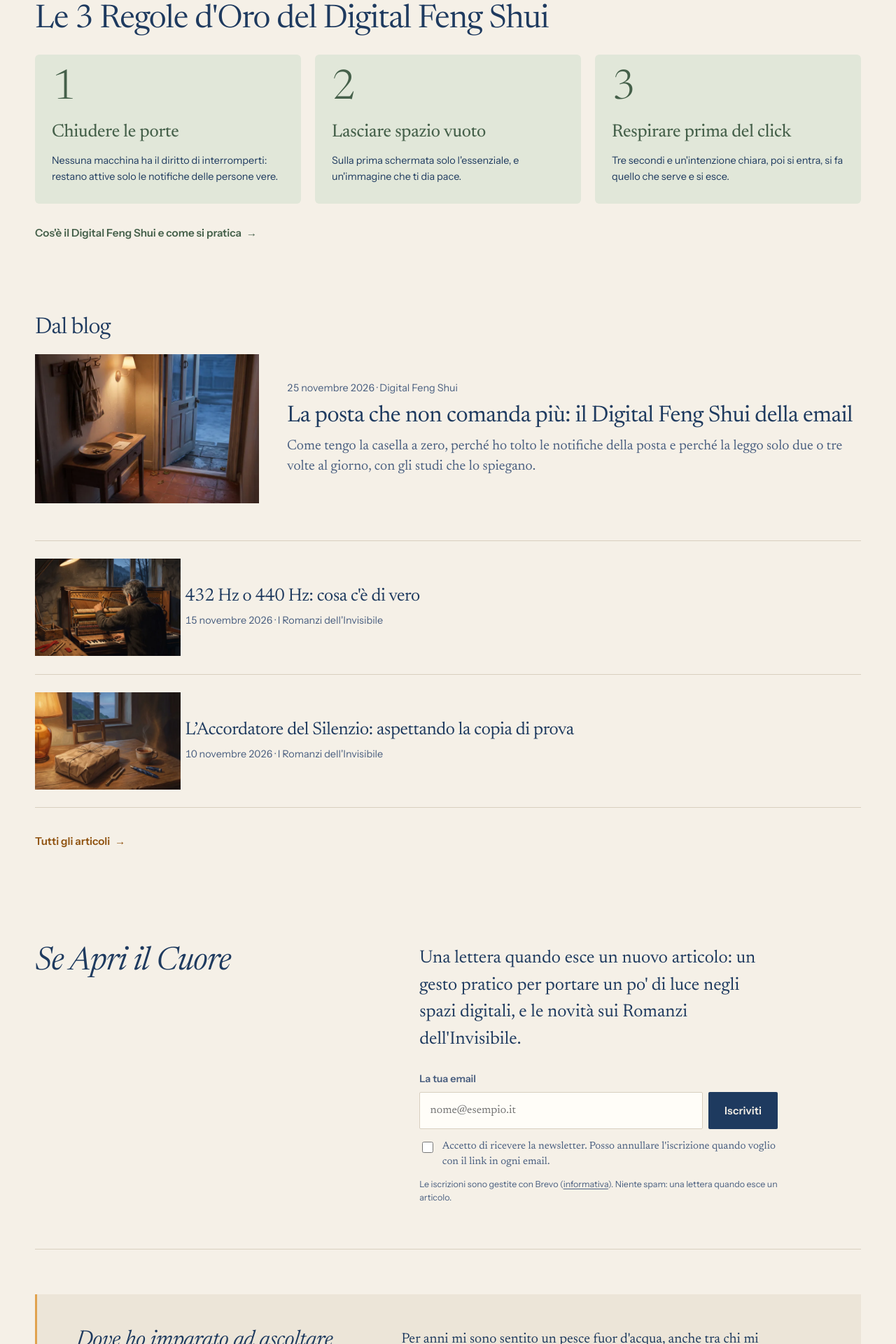
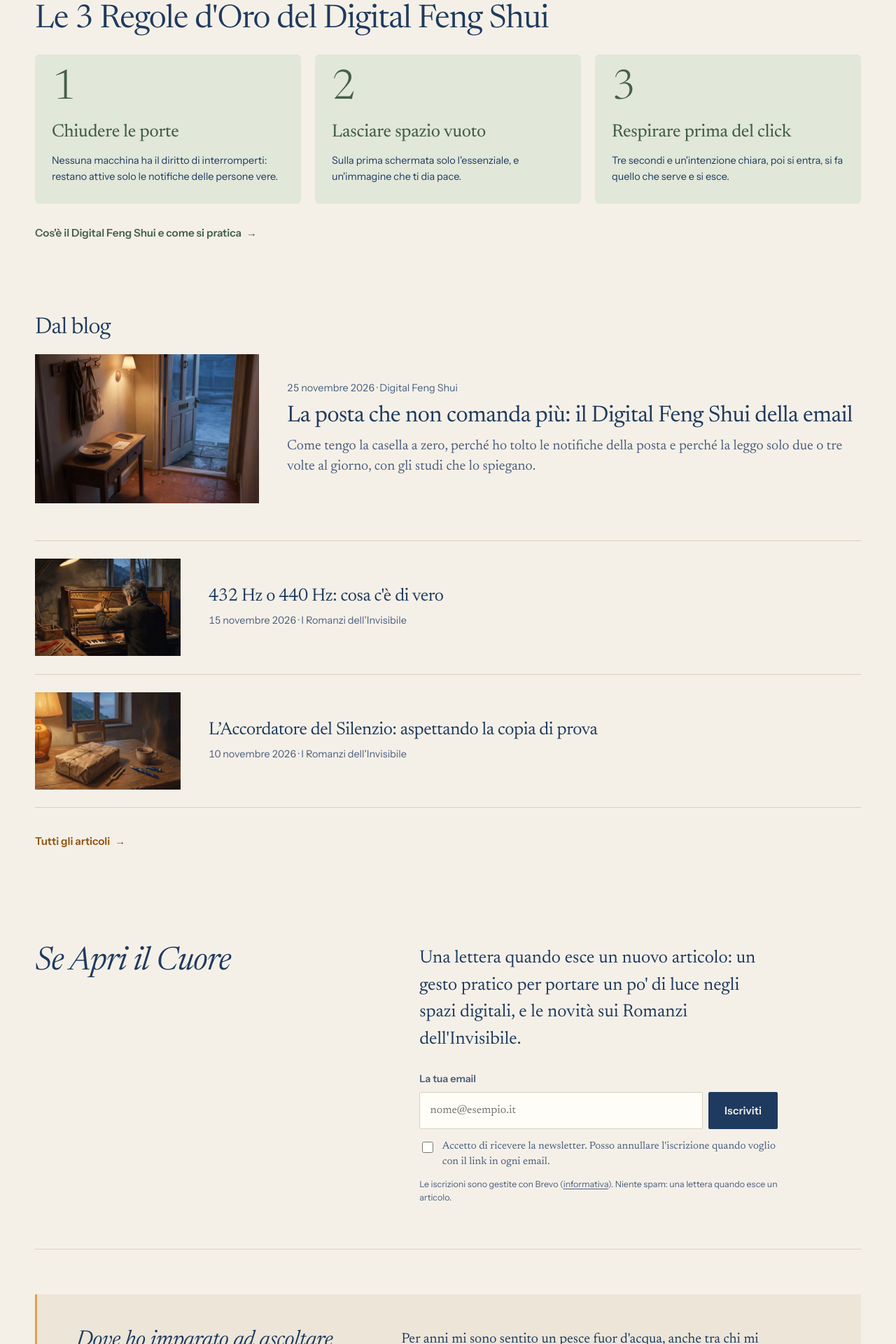
Before and after one commit to paolofurini/seapriilcuore, a Jekyll site: the page built from index.html, in a window 1280 px wide. Shown: the part 864-2784 px from the top of the page at 70% size. Built offline with Jekyll 4.4.1, drawn with Linux system fonts in a browser that asks for light colours.

Commit message:
Home: più spazio tra miniatura e titolo negli articoli
Co-Authored-By: Claude Opus 5.5 <noreply@anthropic.com>
Claude-Session: https://claude.ai/code/session_016SExTNR2mJFJdF2ZXLtJqN

```diff
--- a/assets/css/site.css
+++ b/assets/css/site.css
@@ -444,8 +444,8 @@ a.book-row-img:hover .book-row-cover img { transform: translateY(-3px); }
 /* Home: blog con le immagini a sinistra, il primo articolo poco più grande */
 @media (min-width: 800px) { .home-blog .in-evidenza { grid-template-columns: 20rem 1fr; } }
 .home-blog .in-evidenza .pl-thumb { aspect-ratio: 3 / 2; }
-.home-blog .pl-con-img { grid-template-columns: 7rem 1fr; }
-@media (min-width: 700px) { .home-blog .pl-con-img { grid-template-columns: 13rem 1fr; } }
+.home-blog .post-list .pl-con-img { grid-template-columns: 7rem 1fr; gap: 1.2rem; }
+@media (min-width: 700px) { .home-blog .post-list .pl-con-img { grid-template-columns: 13rem 1fr; gap: 2.5rem; } }
 
 /* Riga fissa in fondo agli articoli del Digital Feng Shui */
 .riga-dfs { font-style: italic; font-size: var(--step-1); line-height: 1.4; color: var(--ink-soft); border-top: 1px solid var(--rule); padding-top: 1.2rem; margin: 2.6rem 0 1.4rem; }
```
